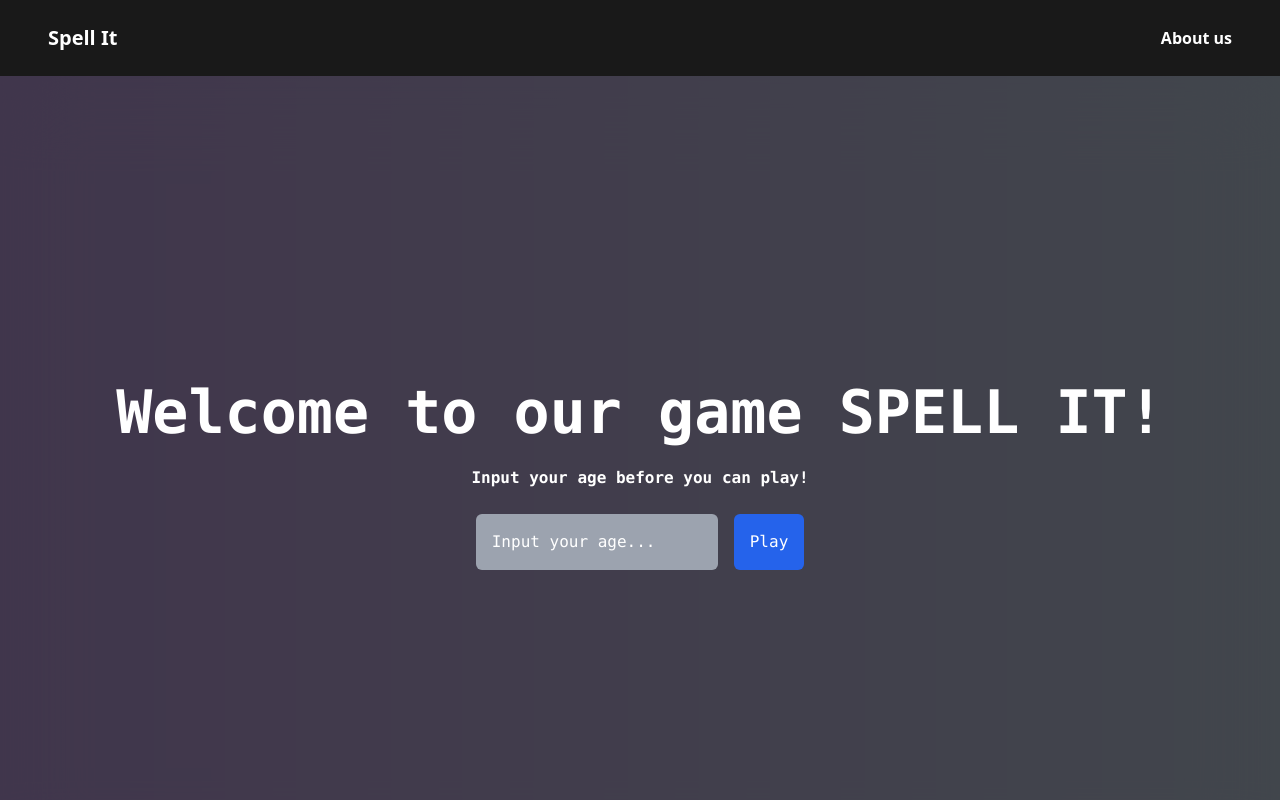
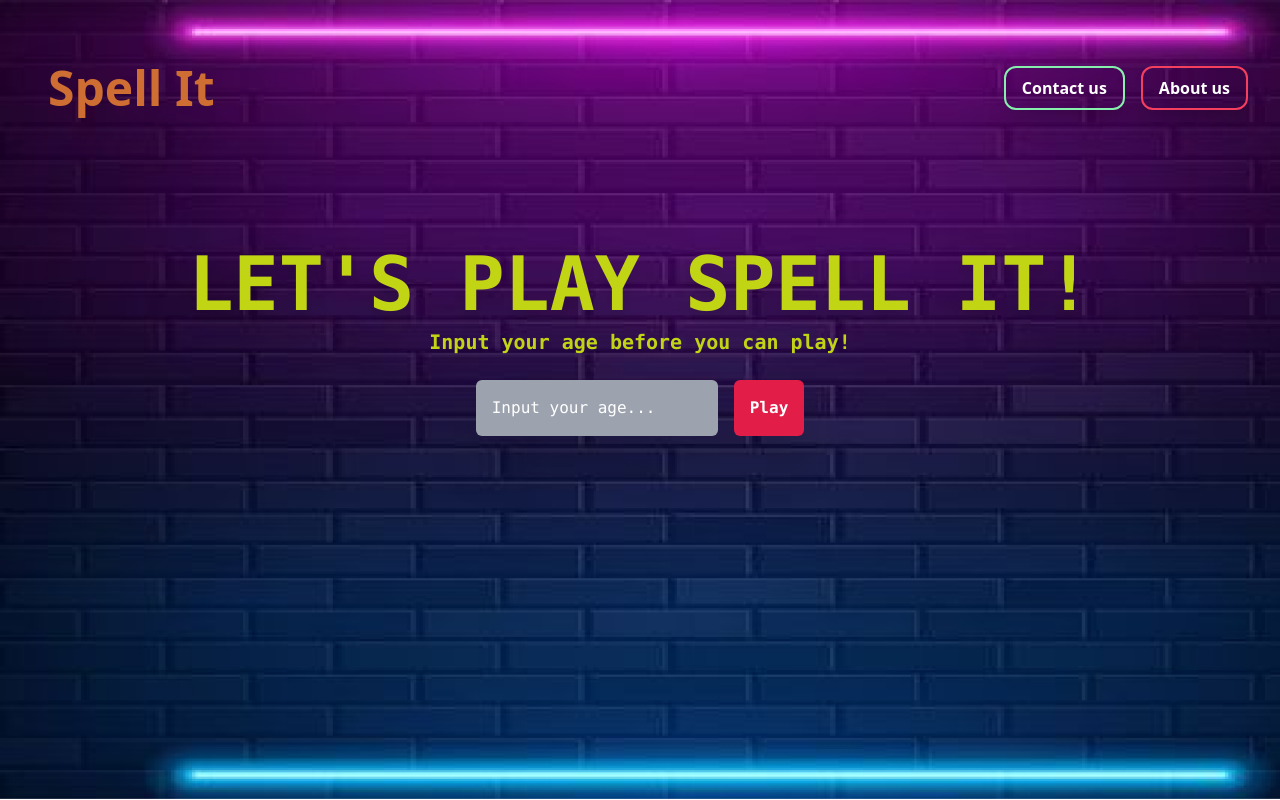
Before and after one commit to kensidiangco/spell-it-game, a Next.js app: page / in a window 1280 px wide. Shown: the top 800 px of the page. Built offline with nearby package versions, Linux system fonts and the light colour scheme.

Commit message:
Make it better

```diff
--- a/components/Footer.jsx
+++ b/components/Footer.jsx
@@ -1,9 +1,8 @@
 import React from 'react'
-import Link from 'next/link'
 
 function Footer() {
   return (
-    <div className="p-8 backdrop-blur-xl bg-black/90 text-white">
+    <div className="p-2 text-white">
         <p className="text-sm text-center">Spell it game by Team X7 @2022 | Saint Jude College Manila</p>
     </div>
   )
--- a/components/Loser.jsx
+++ b/components/Loser.jsx
@@ -24,22 +24,22 @@ function Loser({ handlePlayAgain, correctAnswer, level, skipWord, trySubmit }) {
         <Head>
           <title>Spell it | Game Over</title>
         </Head>
-        <div className="flex flex-col-reverse xl:flex-row gap-6 xl:gap-4 justify-center items-center h-screen bg-gradient-to-r from-red-200 to-white min-h-screen py-6 xl:py-none">
-          <div className="p-4 backdrop-blur-xl bg-white/50 shadow-md rounded-md flex gap-2 flex-col">
-            <p className="text-2xl">Score board:</p>
-            <p className="text-xl text-green-600">Score: {level - 1}</p>
-            <p className="text-xl text-red-600">Skips: {skipWord}</p>
-            <p className="text-xl text-red-600">Fails: {trySubmit}</p>
-            {correctAnswer.length !== 0 && <p className="text-xl">Correct answers:</p>}
+        <div className="flex flex-col-reverse xl:flex-row gap-6 xl:gap-4 justify-center items-center py-6 xl:py-none mt-12">
+          <div className="p-4 backdrop-blur-2xl bg-white/30 shadow-xl rounded-md flex gap-2 flex-col drop-shadow-xl">
+            <p className="text-2xl text-purple-400 font-bold">Score board:</p>
+            <p className="text-xl text-green-400">Score: {level - 1}</p>
+            <p className="text-xl text-red-400">Skips: {skipWord}</p>
+            <p className="text-xl text-red-400">Fails: {trySubmit}</p>
+            {correctAnswer.length !== 0 && <p className="text-xl text-purple-400 font-bold">Correct answers:</p>}
 
             {correctAnswer?.map((answer, i) => (
-              <li className="border-2 border-green-600 text-green-700 bg-white/70 p-2 text-xl rounded-md" key={i}>{answer}</li>
+              <li className="border-2 border-green-600 text-green-600 bg-white/70 p-2 text-xl rounded-md" key={i}>{answer}</li>
             ))}
           </div>
           <div className="flex flex-col gap-4 justify-center items-center">
 
-            <p className="text-2xl md:text-8xl font-bold text-red-600">😭GAME OVER!💔</p>
-            <input type="button" value="Play again" className="bg-white hover:bg-gray-50 border-2 border-red-600 shadow-md cursor-pointer py-2 px-4 transition transition-delay-1 text-xl" onClick={handlePlayAgain}/>
+            <p className="text-2xl md:text-8xl font-bold text-red-400 drop-shadow-md">😭GAME OVER!💔</p>
+            <input type="button" value="Play again" className="bg-white hover:bg-gray-50 border-2 border-red-400 shadow-md cursor-pointer py-2 px-4 transition transition-delay-1 text-xl rounded-md" onClick={handlePlayAgain}/>
           </div>
         </div>
       </motion.div>
--- a/components/Navigation.jsx
+++ b/components/Navigation.jsx
@@ -3,14 +3,18 @@ import React from 'react'
 
 function Navigation() {
   return (
-    <div className="p-2 px-8 backdrop-blur-xl bg-black/90 text-white flex items-center justify-between">
+    <div className="p-2 pt-12 px-8 flex items-center justify-between">
         <Link href="/" passHref>
-            <span className="p-4 text-xl font-bold cursor-pointer rounded-md transition transition-delay-1">Spell It</span>
+            <span className="p-4 text-5xl text-[#CF6E33] drop-shadow-[0_35px_35px_rgba(0,0,0,0.25)] font-bold cursor-pointer rounded-md transition transition-delay-1">Spell It</span>
         </Link>
-
-        <Link href="/About" passHref>
-            <span className="p-4 text-md font-bold cursor-pointer rounded-md transition transition-delay-1">About us</span>
-        </Link>
+        <span class="flex gap-4 text-white">
+          <Link href="#" passHref>
+              <span className="p-2 px-4 text-md border-2 border-green-300 rounded-xl font-bold cursor-pointer transition transition-delay-1 shadow-xl drop-shadow-xl">Contact us</span>
+          </Link>
+          <Link href="/About" passHref>
+              <span className="p-2 px-4 text-md border-2 border-rose-500 rounded-xl font-bold cursor-pointer transition transition-delay-1 shadow-xl drop-shadow-xl">About us</span>
+          </Link>
+        </span>
         {/* <Link href="/" passHref>
             <span className="p-4 text-md font-bold cursor-pointer rounded-md transition transition-delay-1">Coins <span className="bg-yellow-600 rounded-xl px-2">0</span></span>
         </Link> */}
--- a/components/StartPage.jsx
+++ b/components/StartPage.jsx
@@ -2,14 +2,15 @@ import React from 'react'
 
 function StartPage({handleSubmit, getAge, setGetAge}) {
     return (
-        <div className="backdrop-blur-2xl bg-black/70 h-screen text-white text-center flex flex-col gap-6 justify-center items-center font-mono">
+        <div className="drop-shadow-2xl text-center flex flex-col gap-6 font-helvetica">
 
-          <p className="text-4xl xl:text-6xl font-bold">Welcome to our game SPELL IT!</p>
-          <p className="text-md font-bold">Input your age before you can play!</p>
+          <p className="text-4xl xl:text-[75px] text-[#C2D515] font-bold drop-shadow-xl mt-32">LET'S PLAY SPELL IT!</p>
+
+          <p className="text-xl font-bold text-[#C2D515]">Input your age before you can play!</p>
           <form onSubmit={handleSubmit} className="flex flex-col md:flex-row gap-4 justify-center items-center">
             <input type="number" placeholder='Input your age...' className="p-4 rounded-md bg-gray-400 placeholder:text-white" name="age" value={getAge} onChange={(e)=> setGetAge(e.target.value)} required/>
 
-            <input type="submit" value="Play" className="p-4 bg-blue-600 hover:bg-blue-500 rounded-md cursor-pointer"/>
+            <input type="submit" value="Play" className="p-4 bg-rose-600 hover:bg-rose-500 rounded-md cursor-pointer transition transition-delay-1 text-white font-bold"/>
           </form>
         </div>
       )
--- a/components/Winner.jsx
+++ b/components/Winner.jsx
@@ -22,22 +22,22 @@ function Winner({ handlePlayAgain, correctAnswer, level, skipWord, trySubmit })
       }}
       >
         <Head>
-            <title>Spell it | Success</title>
+            <title>Spell it | Winner</title>
         </Head>
-        <div className="flex flex-col-reverse xl:flex-row gap-6 xl:gap-4 justify-center items-center bg-gradient-to-r from-green-200 to-white min-h-screen py-6 xl:py-none">
-          <div className="p-4 backdrop-blur-xl bg-white/50 shadow-md rounded-md flex gap-2 flex-col">
-            <p className="text-2xl">Score board:</p>
-            <p className="text-xl text-green-600">Score: {level - 1}</p>
-            <p className="text-xl text-red-600">Skips: {skipWord}</p>
-            <p className="text-xl text-red-600">Fails: {trySubmit}</p>
-            <p className="text-xl">Correct answers:</p>
+        <div className="flex flex-col-reverse xl:flex-row gap-6 xl:gap-4 justify-center items-center py-6 xl:py-none">
+          <div className="p-4 backdrop-blur-2xl bg-white/30 shadow-xl rounded-md flex gap-2 flex-col drop-shadow-xl">
+            <p className="text-2xl text-purple-400 font-bold">Score board:</p>
+            <p className="text-xl text-green-400">Score: {level - 1}</p>
+            <p className="text-xl text-red-400">Skips: {skipWord}</p>
+            <p className="text-xl text-red-400">Fails: {trySubmit}</p>
+            <p className="text-xl text-purple-400 font-bold">Correct answers:</p>
             {correctAnswer?.map((answer, i) => (
               <li className="border-2 border-green-600 text-green-700 bg-white/70 p-2 text-xl rounded-md" key={i}>{answer}</li>
             ))}
           </div>
-          <div className="flex flex-col gap-6 justify-center items-center">
-            <p className="text-2xl md:text-8xl font-bold text-green-700">Hooray!🎉</p>
-            <p className="text-2xl text-center md:text-5xl font-bold text-green-700">Thank you for playing the game🥰</p>
+          <div className="flex flex-col gap-6 justify-center items-center drop-shadow-2xl">
+            <p className="text-2xl md:text-8xl font-bold text-green-400 ">Hooray!🎉</p>
+            <p className="text-2xl text-center md:text-5xl font-bold text-green-400">Thank you for playing the game🥰</p>
             <input type="button" value="Play again" className="bg-green-600 cursor-pointer text-white p-2 px-4 hover:bg-green-500 transition transition-delay-1 text-xl rounded-md" onClick={handlePlayAgain}/>
           </div>
         </div>
--- a/pages/_app.js
+++ b/pages/_app.js
@@ -5,7 +5,7 @@ import { motion } from 'framer-motion';
 
 function MyApp({ Component, pageProps, router }) {
   return (
-    <>
+    <div class="whole-page h-screen">
       <motion.div key={router.route} initial="pageInitial" animate="pageAnimate" exit="pageExit" variants={{
         pageInitial: {
           opacity: 0
@@ -20,12 +20,12 @@ function MyApp({ Component, pageProps, router }) {
         }
       }}>
         <Navigation />
-      <div className="bg-gradient-to-r from-purple-300 to-blue-100 font-mono">
+        <div className="font-mono">
           <Component {...pageProps} />
         </div>
-      <Footer />
+        {/* <Footer /> */}
       </motion.div>
-    </>
+    </div>
   )
 }
 
--- a/pages/index.js
+++ b/pages/index.js
@@ -305,10 +305,54 @@ export default function Home() {
           <p className="text-2xl">- 2 correct answers to finish the game</p>
         </div> */}
 
-        <div class="grid grid-cols-1 xl:grid-cols-3 gap-4 place-items-center xl:h-screen items-start pt-4 pb-8 md:pt-16">
+        <div className='flex justify-center shadow-xl py-6'>
+          <AnimatePresence>
+            {shuffleWord &&
+              <motion.p
+                initial="hidden"
+                animate="visible"
+                whileHover={{
+                  scale: 1.1,
+                  transition: { duration: .2 },
+                }}
+                variants={{
+                  hidden: {
+                    scale: .8,
+                    opacity: 0
+                  },
+                  visible: {
+                    scale: 1,
+                    opacity: 1,
+                  },
+                }}
+              className="text-5xl md:text-[100px] backdrop-blur-sm bg-white/30 drop-shadow-xl border-2 border-purple-600 shadow-xl text-white rounded-md p-2 font-bold text-center tracking-widest"
+            >
+              {shuffleWord}
+            </motion.p>}
+          </AnimatePresence>
+
+          <AnimatePresence>
+            {!shuffleWord &&
+              <motion.button
+                initial={{ opacity: 0.6 }}
+                // whileHover={{
+                //   scale: .9,
+                //   transition: { duration: .2 },
+                // }}
+                whileTap={{ scale: 0.9 }}
+                whileInView={{ opacity: 1 }}
+                className="text-5xl md:text-[100px] bg-green-600 hover:bg-green-500 text-white rounded-md p-2 font-bold text-center tracking-widest"
+                onClick={handleNextLevel}
+              >
+                Next {">"}
+              </motion.button>
+            }
+          </AnimatePresence>
+        </div>
+
+        <div class="grid grid-cols-1 xl:grid-cols-3 gap-4 place-items-center items-end pt-4 pb-8">
           <ScoreBoard level={level} correctAnswer={correctAnswer} adulthood={adulthood} />
 
-          <div className='grid grid-cols-1 gap-4 backdrop-blur-xl bg-white/90 p-4 rounded-md shadow-md'>
           <GamePanel
             level={level}
             category={category}
@@ -325,7 +369,6 @@ export default function Home() {
             rightAnswer={rightAnswer}
             handleNextLevel={handleNextLevel}
           />
-          </div>
 
           <div className='grid grid-cols-1 gap-4 backdrop-blur-xl bg-white/90 p-4 rounded-md shadow-md w-auto xl:w-96'>
             <p className="text-3xl font-bold text-gray-700">Game status:</p>
--- a/styles/globals.css
+++ b/styles/globals.css
@@ -1,3 +1,11 @@
 @tailwind base;
 @tailwind components;
 @tailwind utilities;
+
+.whole-page {
+    background: url('/bg.png') no-repeat fixed;
+  -webkit-background-size: cover;
+  -moz-background-size: cover;
+  -o-background-size: cover;
+  background-size: cover;
+}
```
Also changed, not shown: components/GamePanel.jsx (+6 -48 lines), public/bg.png (added). Lines whose indentation alone changed are shown as unchanged.
